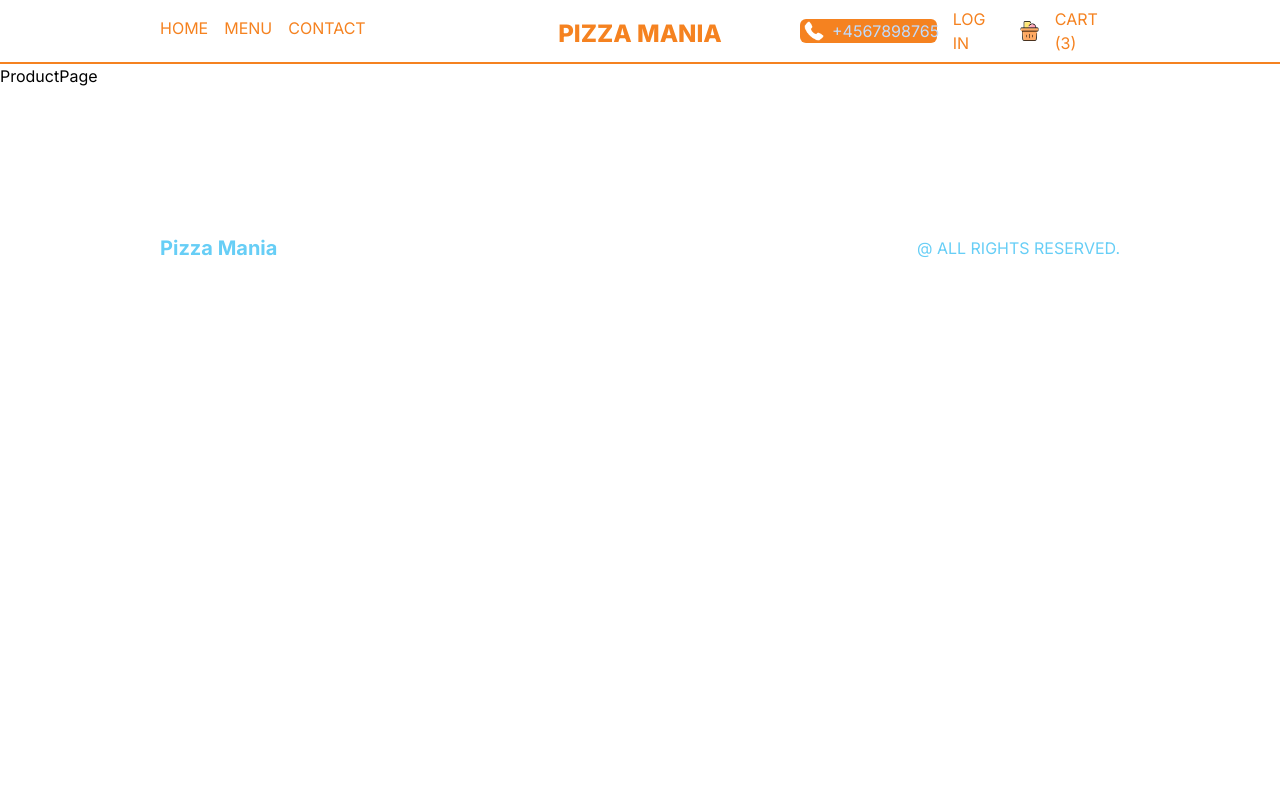
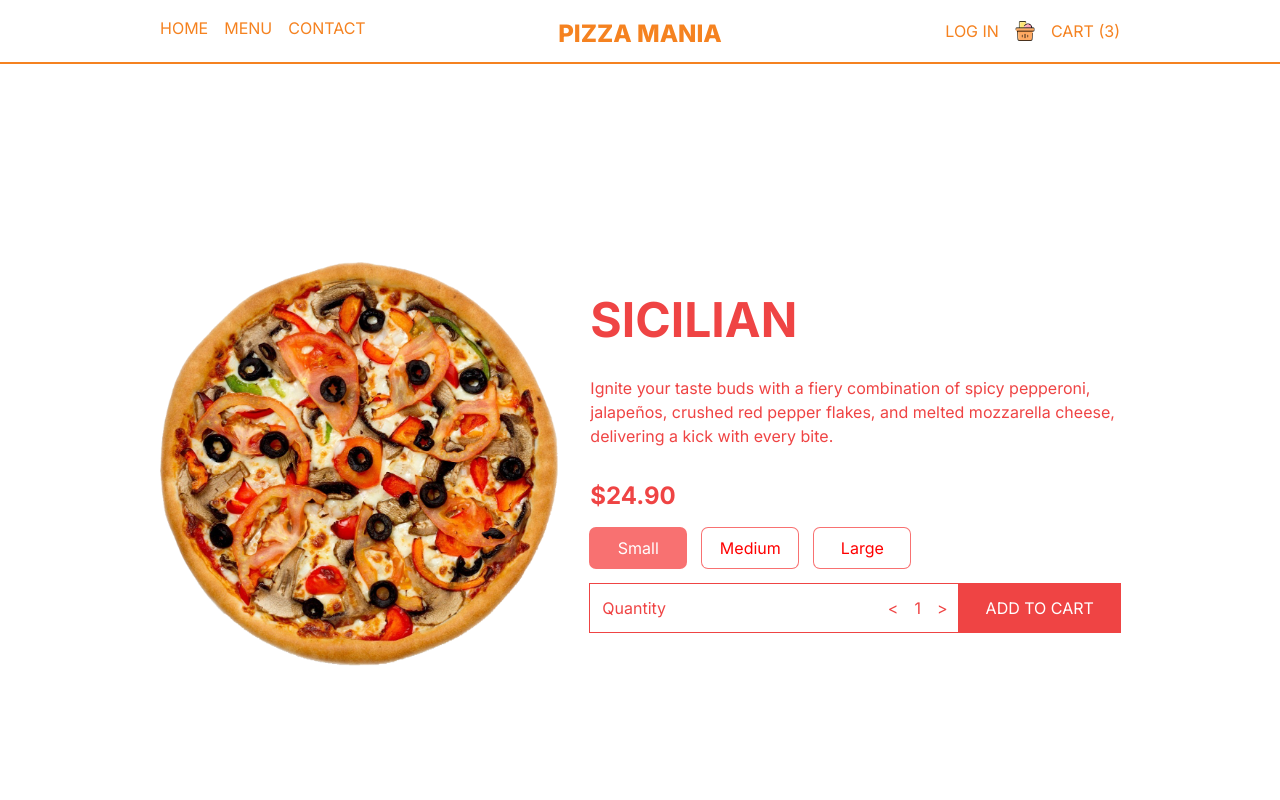
Before and after one commit to FlorentinaDili7/restaurant, a Next.js app: page /product/1 in a window 1280 px wide. Shown: the top 800 px of the page. Built offline with nearby package versions, Linux system fonts and the light colour scheme.

Commit message:
Single Product Page

```diff
--- a/src/app/components/Navbar.tsx
+++ b/src/app/components/Navbar.tsx
@@ -24,10 +24,10 @@
             </div>
             {/* Right links */}
             <div className="hidden md:flex gap-4 items-center justify-end flex-1">
-                <div className="md:absolute top-3 r-2 lg:static flex items-center gap-2 cursor-pointer bg-[#F58220] text-blue-200 rounded-md px-1">
+                {/* <div className="md:absolute top-3 r-2 lg:static flex items-center gap-2 cursor-pointer bg-[#F58220] text-blue-200 rounded-md px-1">
                     <Image src="/phone.png" width={20} height={20} alt="" />
                     <span>+4567898765</span>
-                </div>
+                </div> */}
                 {!user ?
                     (
                         <Link href="/login" >Log in</Link>
--- /dev/null
+++ b/src/app/components/Price.tsx
@@ -0,0 +1,69 @@
+"use client";
+
+import React, { useEffect, useState } from "react";
+
+type Props = {
+    price: number;
+    id: number;
+    options?: { title: string; additionalPrice: number }[];
+};
+
+const Price = ({ price, id, options }: Props) => {
+    const [total, setTotal] = useState(price);
+    const [quantity, setQuantity] = useState(1);
+    const [selected, setSelected] = useState(0);
+
+    useEffect(() => {
+        setTotal(
+            quantity * (options ? price + options[selected].additionalPrice : price)
+        );
+    }, [quantity, selected, options, price]);
+
+    return (
+        <div className="flex flex-col gap-4">
+            <h2 className="text-2xl font-bold">${total.toFixed(2)}</h2>
+            {/* OPTIONS CONTAINER */}
+            <div className="flex gap-4">
+                {options?.map((option, index) => (
+                    <button
+                        key={option.title}
+                        className="min-w-[6rem] p-2 ring-1 ring-red-400 rounded-md"
+                        style={{
+                            background: selected === index ? "rgb(248 113 113)" : "white",
+                            color: selected === index ? "white" : "red",
+                        }}
+                        onClick={() => setSelected(index)}
+                    >
+                        {option.title}
+                    </button>
+                ))}
+            </div>
+            {/* QUANTITY AND ADD BUTTON CONTAINER */}
+            <div className="flex justify-between items-center">
+                {/* QUANTITY */}
+                <div className="flex justify-between w-full p-3 ring-1 ring-red-500">
+                    <span>Quantity</span>
+                    <div className="flex gap-4 items-center">
+                        <button
+                            onClick={() => setQuantity((prev) => (prev > 1 ? prev - 1 : 1))}
+                        >
+                            {"<"}
+                        </button>
+                        <span>{quantity}</span>
+                        <button
+                            onClick={() => setQuantity((prev) => (prev < 9 ? prev + 1 : 9))}
+                        >
+                            {">"}
+                        </button>
+                    </div>
+                </div>
+                {/* CART BUTTON */}
+                <button className="uppercase w-56 bg-red-500 text-white p-3 ring-1 ring-red-500">
+                    Add to Cart
+                </button>
+            </div>
+        </div>
+    );
+};
+
+export default Price;
--- a/src/app/menu/[category]/page.tsx
+++ b/src/app/menu/[category]/page.tsx
@@ -16,7 +16,7 @@
                     )}
                     {/* TEXT CONTAINER */}
                     <div className="flex items-center justify-between font-bold">
-                        <h1 className="text-2xl uppercase p-2">{item.title}</h1>
+                        <h1 className="text-2xl uppercase p-2">{item.title}eeeee</h1>
                         <h2 className="group-hover:hidden text-xl">${item.price}</h2>
                         <button className="hidden group-hover:block uppercase bg-red-500 text-white p-2 rounded-md">Add to Cart</button>
                     </div>
--- a/src/app/product/[id]/page.tsx
+++ b/src/app/product/[id]/page.tsx
@@ -1,9 +1,30 @@
-import React from 'react'
+import Price from "@/app/components/Price";
+import { singleProduct } from "@/data";
+import Image from "next/image";
+import React from "react";
 
-const ProductPage = () => {
+const SingleProductPage = () => {
     return (
-        <div>ProductPage</div>
-    )
-}
+        <div className="p-4 lg:px-20 xl:px-40 h-screen flex flex-col justify-around text-red-500 md:flex-row md:gap-8 md:items-center">
+            {/* IMAGE CONTAINER */}
+            {singleProduct.img && (
+                <div className="relative w-full h-1/2 md:h-[70%]">
+                    <Image
+                        src={singleProduct.img}
+                        alt=""
+                        className="object-contain"
+                        fill
+                    />
+                </div>
+            )}
+            {/* TEXT CONTAINER */}
+            <div className="h-1/2 flex flex-col gap-4 md:h-[70%] md:justify-center md:gap-6 xl:gap-8">
+                <h1 className="text-3xl font-bold uppercase xl:text-5xl">{singleProduct.title}</h1>
+                <p>{singleProduct.desc}</p>
+                <Price price={singleProduct.price} id={singleProduct.id} options={singleProduct.options} />
+            </div>
+        </div>
+    );
+};
 
-export default ProductPage
+export default SingleProductPage;
```
